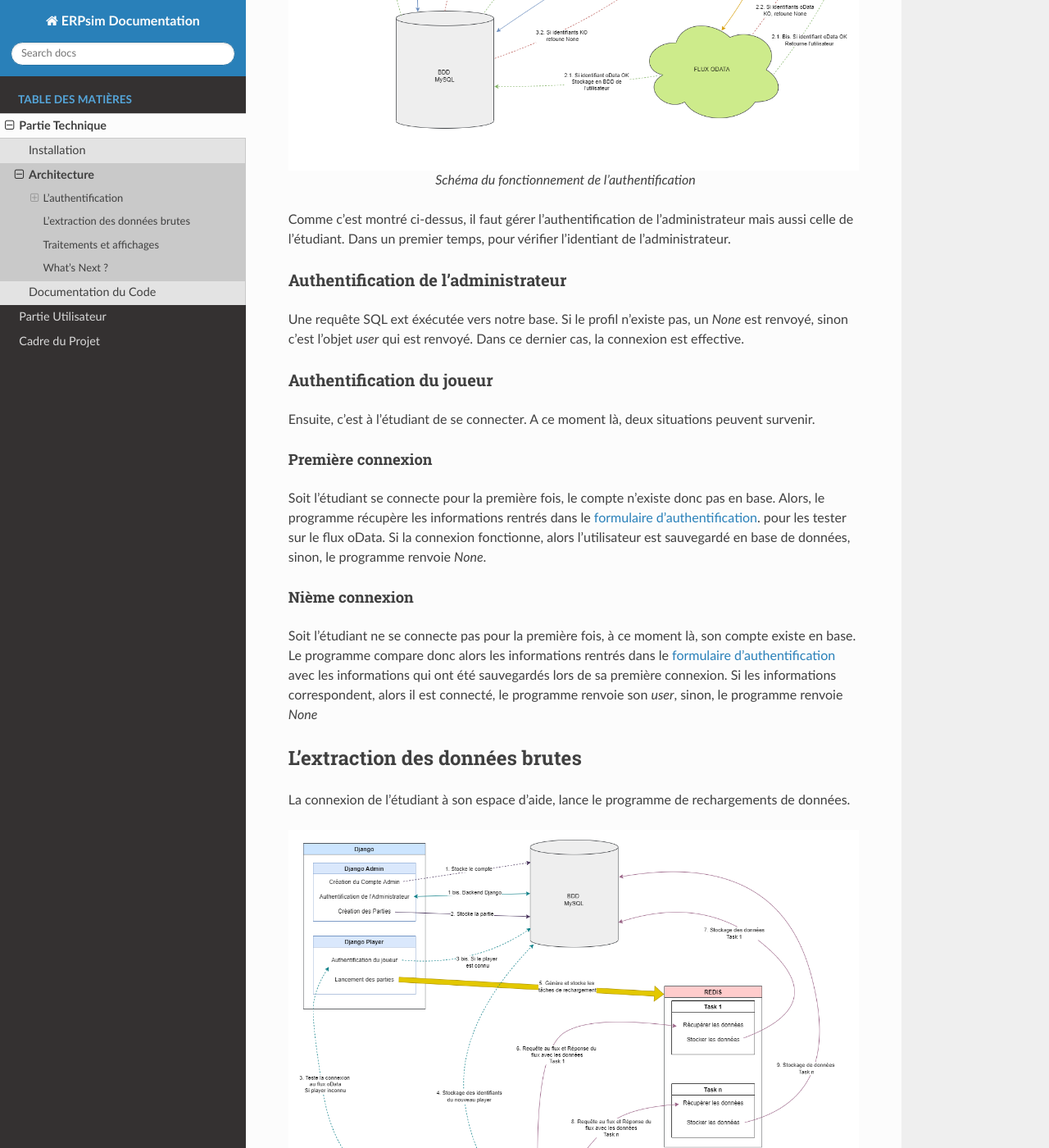
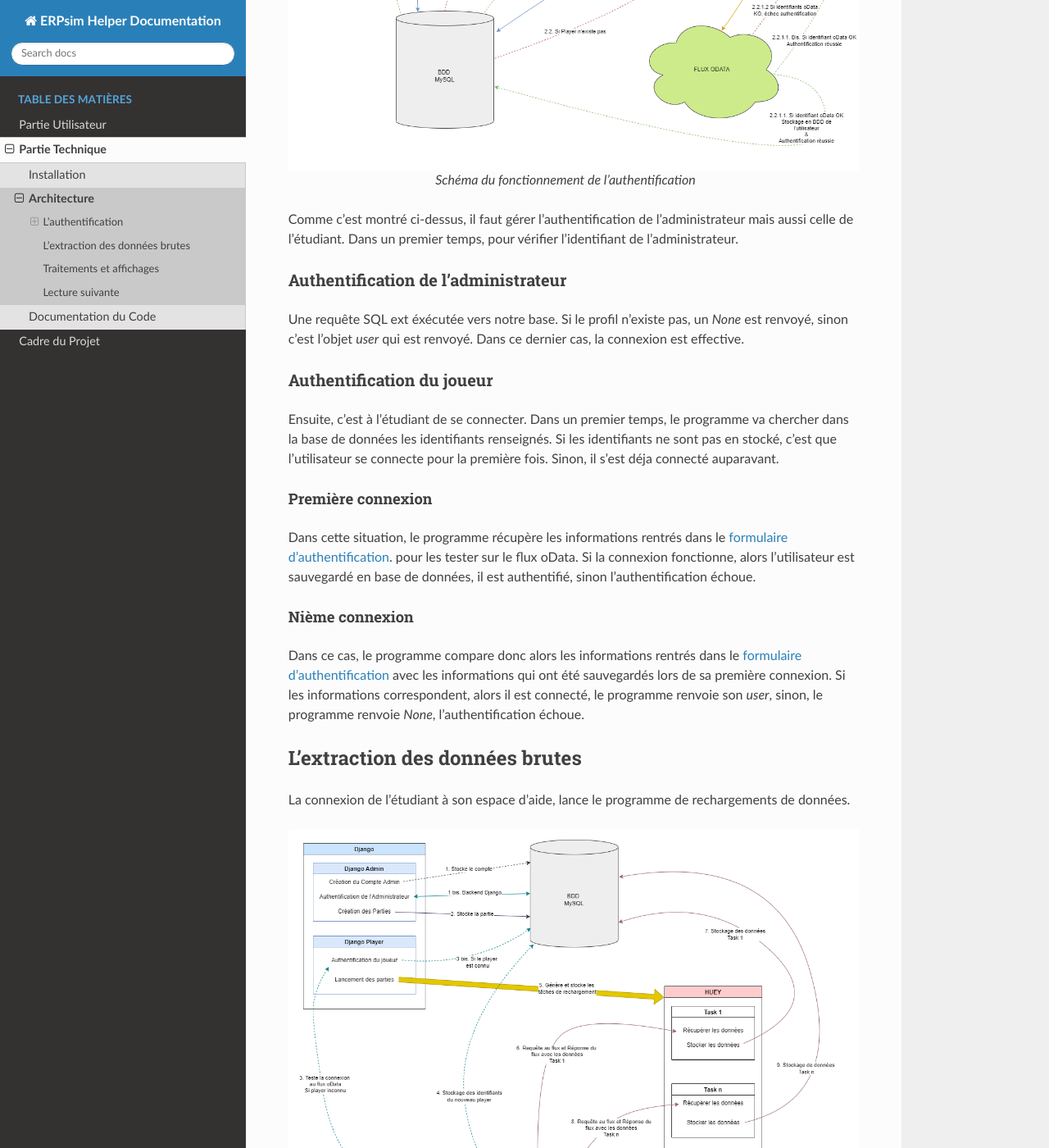
Before and after one commit to Thrynk/ERPsim-helper, a Sphinx documentation site: the page built from Sphinx/docs/source/PartieTechnique/Architecture.rst, in a window 1280 px wide and 1400 px high, scrolled down 914 px. Shown: the whole window at 82% size. Built offline with Sphinx 7.4.7 and the Read the Docs theme 2.0.0, drawn with Linux system fonts in a browser that asks for light colours; some of the changed text lies outside the part shown.

Commit message:
Updates on Notion

```diff
--- a/Sphinx/docs/source/PartieTechnique/Architecture.rst
+++ b/Sphinx/docs/source/PartieTechnique/Architecture.rst
@@ -30,7 +30,7 @@ ERPsim.
    *Schéma du fonctionnement de l'authentification*
 
 Comme c'est montré ci-dessus, il faut gérer l'authentification de l'administrateur mais aussi celle de l'étudiant. Dans un premier
-temps, pour vérifier l'identiant de l'administrateur.
+temps, pour vérifier l'identifiant de l'administrateur.
 
 ^^^^^^^^^^^^^^^^^^^^^^^^^^^^^^^^^^^^
 Authentification de l'administrateur
@@ -43,7 +43,9 @@ est renvoyé, sinon c'est l'objet `user` qui est renvoyé. Dans ce dernier cas,
 Authentification du joueur
 ^^^^^^^^^^^^^^^^^^^^^^^^^^
 
-Ensuite, c'est à l'étudiant de se connecter. A ce moment là, deux situations peuvent survenir.
+Ensuite, c'est à l'étudiant de se connecter. Dans un premier temps, le programme va chercher dans la base de données
+les identifiants renseignés. Si les identifiants ne sont pas en stocké, c'est que l'utilisateur se connecte pour la
+première fois. Sinon, il s'est déja connecté auparavant.
 
 .. _premiere_connexion:
 
@@ -51,19 +53,17 @@ Ensuite, c'est à l'étudiant de se connecter. A ce moment là, deux situations
 Première connexion
 """"""""""""""""""
 
-Soit l'étudiant se connecte pour la première
-fois, le compte n'existe donc pas en base. Alors, le programme récupère les informations rentrés dans le :ref:`formulaire d'authentification<connexion_joueur>`.
-pour les tester sur le flux oData. Si la connexion fonctionne, alors l'utilisateur est sauvegardé en base de données, sinon, le programme
-renvoie `None`.
+Dans cette situation, le programme récupère les informations rentrés dans le :ref:`formulaire d'authentification<connexion_joueur>`.
+pour les tester sur le flux oData. Si la connexion fonctionne, alors l'utilisateur est sauvegardé en base de données, il est authentifié, sinon
+l'authentification échoue.
 
 """""""""""""""
 Nième connexion
 """""""""""""""
 
-Soit l'étudiant ne se connecte pas pour la première fois, à ce moment là, son compte existe en base. Le programme compare donc
-alors les informations rentrés dans le :ref:`formulaire d'authentification<connexion_joueur>` avec les informations qui ont été
+Dans ce cas, le programme compare donc alors les informations rentrés dans le :ref:`formulaire d'authentification<connexion_joueur>` avec les informations qui ont été
 sauvegardés lors de sa première connexion. Si les informations correspondent, alors il est connecté, le programme renvoie son `user`, sinon, le programme renvoie
-`None`
+`None`, l'authentification échoue.
 
 .. _extractiondata:
 
@@ -73,9 +73,9 @@ L'extraction des données brutes
 
 La connexion de l'étudiant à son espace d'aide, lance le programme de rechargements de données.
 
-.. figure:: ../_static/img/FluxDonnees.png
+.. figure:: ../_static/img/FluxDonnees-2.png
    :align: center
-   :target: ../../_images/FluxDonnees.png
+   :target: ../../_images/FluxDonnees-2.png
 
    *Schéma du fonctionnement de l'extraction des données brutes*
 
@@ -108,8 +108,8 @@ joueur.
 
 .. [#f1] Redis : Redis est un système de gestion de base de données *(Wikipédia)*
 
-=============
-What's Next ?
-=============
+================
+Lecture suivante
+================
 
 Dans la :ref:`section suivante<code_source>`, vous retrouverez le code source du projet.
--- a/Sphinx/docs/source/PartieTechnique/CodeSource.rst
+++ b/Sphinx/docs/source/PartieTechnique/CodeSource.rst
@@ -30,8 +30,8 @@ What's used for visualization
 What's used for helping, prediction
 ===================================
 
-=============
-What's Next ?
-=============
+================
+Lecture suivante
+================
 
 Dans la :ref:`section suivante <cadre_projet>`, vous retrouverez le cadre du projet.
--- a/Sphinx/docs/source/conf.py
+++ b/Sphinx/docs/source/conf.py
@@ -20,7 +20,7 @@ print(src_p.resolve().as_posix())
 
 # -- Project information -----------------------------------------------------
 
-project = 'ERPsim Documentation'
+project = 'ERPsim Helper Documentation'
 copyright = '2022, M2-G2'
 author = 'M2-G2'
 
@@ -62,4 +62,4 @@ html_theme = 'sphinx_rtd_theme'
 html_static_path = ['_static']
 
 # To make pdf files
-pdf_stylesheets = ['twocolumn']
+# pdf_stylesheets = ['twocolumn']
```
Also changed, not shown: Sphinx/docs/source/PartieTechnique/Installation.rst (+7 -32 lines), Sphinx/docs/source/PartieUtilisateur/Usage.rst (+7 -4 lines), Sphinx/docs/source/index.rst (+5 -4 lines), Sphinx/docs/source/_static/img/Authentification-old.png (added), Sphinx/docs/source/_static/img/Authentification.png, Sphinx/docs/source/_static/img/FluxDonnees-2.png (added), Sphinx/docs/source/_static/img/FluxDonnees-old.png (renamed from Sphinx/docs/source/_static/img/FluxDonnees.png).
